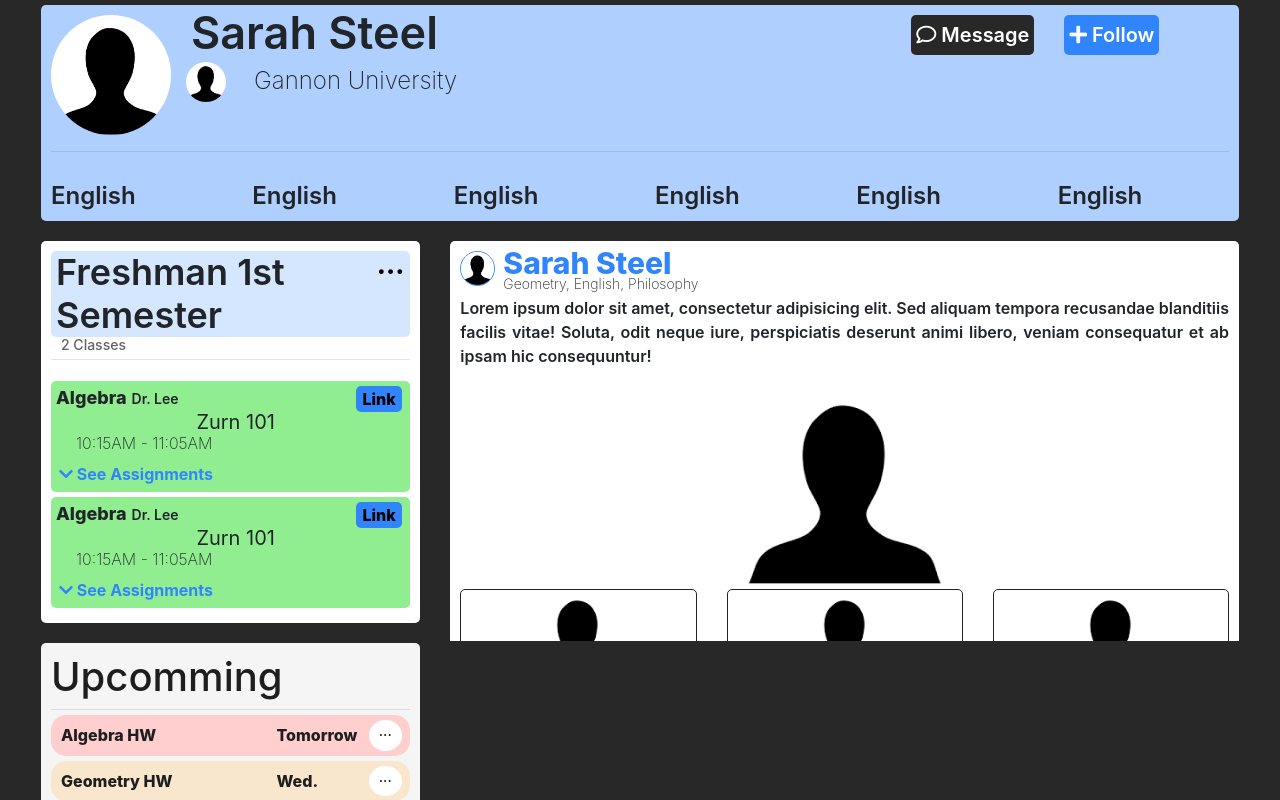
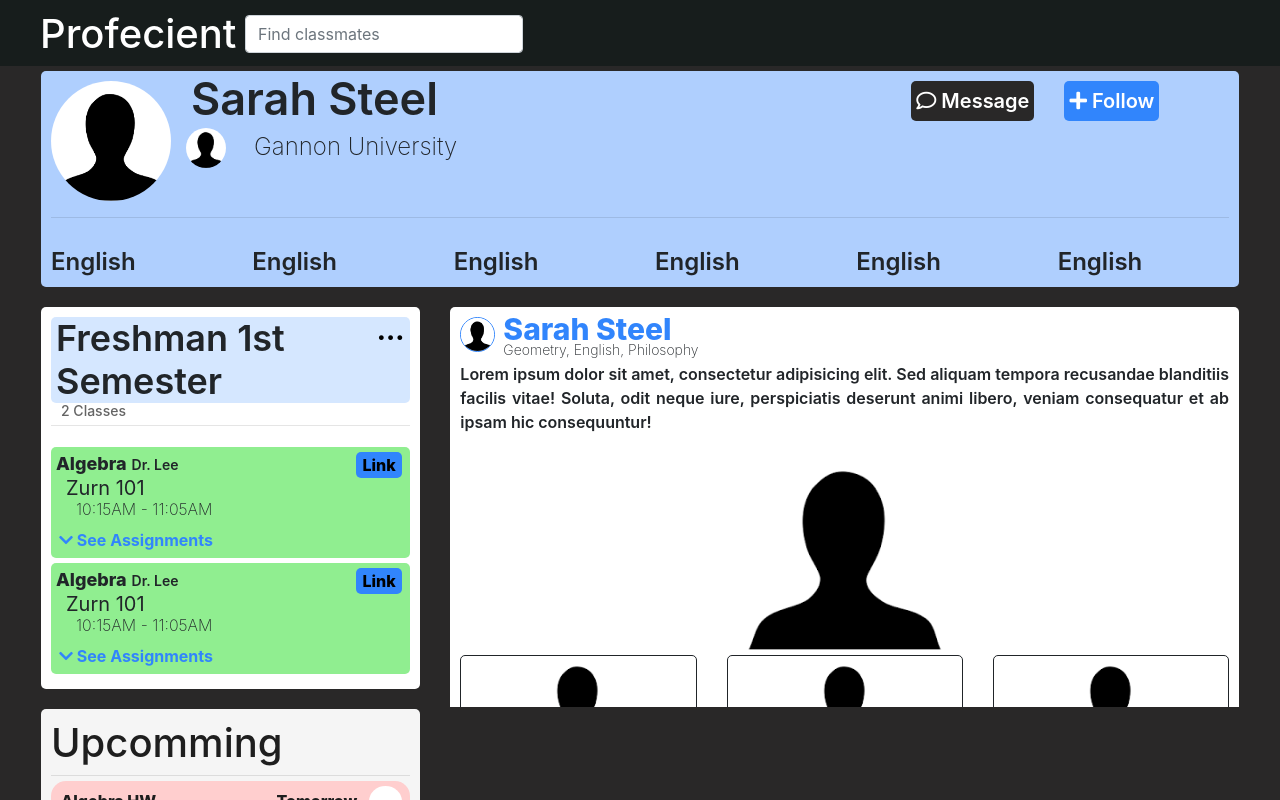
Before and after one commit to keefmanhack/Profecient_V2, a React (Create React App) app: page /profilePage in a window 1280 px wide. Shown: the top 800 px of the page. Built offline with nearby package versions, Linux system fonts and the light colour scheme.

Commit message:
nav complete for now

```diff
--- a/public/stylesheets/class-view.css
+++ b/public/stylesheets/class-view.css
@@ -61,10 +61,11 @@
 }
 
 .class-container h3{
-	    margin-left: 10px;
+    margin-left: 10px;
     font-size: 20px;
     font-weight: 400;
     margin-bottom: 0;
+    text-align: left;
 }
 
 .class-container h4{
--- a/public/stylesheets/semester-creator.css
+++ b/public/stylesheets/semester-creator.css
@@ -6,10 +6,22 @@
     filter: progid:DXImageTransform.Microsoft.gradient(startColorstr="#ffffff",endColorstr="#4f9af1",GradientType=1);
     position: absolute;
     top: 0;
-    width: 100%;
+    width: 98.5%;
     min-height: 625px;
     padding: 10px;
     border-radius: 5px;
+    margin-top: 50px;
+    margin-left: 10px;
+}
+
+.semester-creator-container #exit{
+    font-weight: 800;
+    border: none;
+    background: none;
+    color: red;
+    position: absolute;
+    right: 10px;
+    top: 5px;
 }
 
 .seven-day-agenda{
--- a/src/ClassView.js
+++ b/src/ClassView.js
@@ -97,7 +97,9 @@ class ClassView extends React.Component{
 					<MenuDropDown hideDropDown={() => this.hideDialog()}>
 						<DropDownMain>
 							<button> <i style={{color: 'lightgreen'}} class="fas fa-plus"></i> Add Class</button>
-							<button> <i style={{color: 'lightgreen'}} class="fas fa-plus-circle"></i> New Semester</button>
+							<button onClick={() => this.props.showNewSem(true)}>
+								<i style={{color: 'lightgreen'}} class="fas fa-plus-circle"></i> New Semester
+							</button>
 							<Options
 								text={'Select Semester'}
 								icon={<i class="fas fa-caret-right"></i>}
--- a/src/MessageCenter/Message-Center.js
+++ b/src/MessageCenter/Message-Center.js
@@ -2,6 +2,7 @@ import React from 'react';
 import {FadeInOut, FadeInOut_HandleState} from '../CustomTransition';
 import NewMessage from './NewMessage';
 import {toSingleCharArr, Soundex, findSimilarity, timeDifString} from './helperFunc';
+import Header from '../header';
 
 class MessageCenter extends React.Component{
 	constructor(props){
@@ -325,6 +326,8 @@ class MessageCenter extends React.Component{
 		)
 
 		return(
+			<React.Fragment>
+				<Header/>
 				<div className='page-container message-center'>
 					<div className='row' style={showNewStyle}>
 						<div className='col-lg-4 left' style={{borderRight: '1px solid', height: 600}}>
@@ -379,6 +382,7 @@ class MessageCenter extends React.Component{
 						/>
 					</FadeInOut_HandleState>
 				</div>
+			</React.Fragment>
 
 		)
 	}
--- a/src/Semester Creator/SemesterCreator.js
+++ b/src/Semester Creator/SemesterCreator.js
@@ -147,6 +147,8 @@ class SemesterCreator extends React.Component{
 		);
 		return(
 			<div className='semester-creator-container'>
+				<button onClick={() => this.props.showNewSem(false)} id='exit'>Exit</button>
+
 				<BackInOut_HandleState condition={this.state.semData.name === null} >
 					<NameSemester semName={(key, text) => this.semName(key, text)}/>
 				</BackInOut_HandleState>
--- a/src/profile-page.js
+++ b/src/profile-page.js
@@ -3,10 +3,29 @@ import AssignmentDashboard from './AssignmentDashboard';
 import Feed from './feed';
 import ClassView from './ClassView';
 import SemesterCreator from './Semester Creator/SemesterCreator';
+import {FadeInOut_HandleState} from './CustomTransition';
+import Header from './header';
 
-function ProfilePage(props){
+class ProfilePage extends React.Component{
+	constructor(props){
+		super(props);
+
+		this.state = {
+			showNewSem: false,
+		}
+	}
+
+	showNewSem(val){
+		this.setState({
+			showNewSem: val,
+		})
+	}
+
+	render(){
 		return (
-		<div className='page-container profile-page'>
+			<React.Fragment>
+				<Header/>
+				<div className='page-container profile-page' style={this.state.showNewSem ? {opacity: .7}: null}>
 					<div className='top'>
 						<div className='row'>
 							<div className='col-lg-8'>
@@ -47,7 +66,7 @@ function ProfilePage(props){
 					</div>
 					<div className='row'>
 						<div className='col-lg-4'>
-					<ClassView />
+							<ClassView showNewSem={(val) => this.showNewSem(val)} />
 							<AssignmentDashboard profileMode={true} style={{marginTop: 20}} />
 						</div>
 						<div className='col-lg-8'>
@@ -58,7 +77,12 @@ function ProfilePage(props){
 					</div>
 
 				</div>
+				<FadeInOut_HandleState condition={this.state.showNewSem}>
+					<SemesterCreator showNewSem={(val) => this.showNewSem(val)}/>
+				</FadeInOut_HandleState>
+			</React.Fragment>
 		);
+	}
 }
 
 
```
Lines whose indentation alone changed are shown as unchanged.
